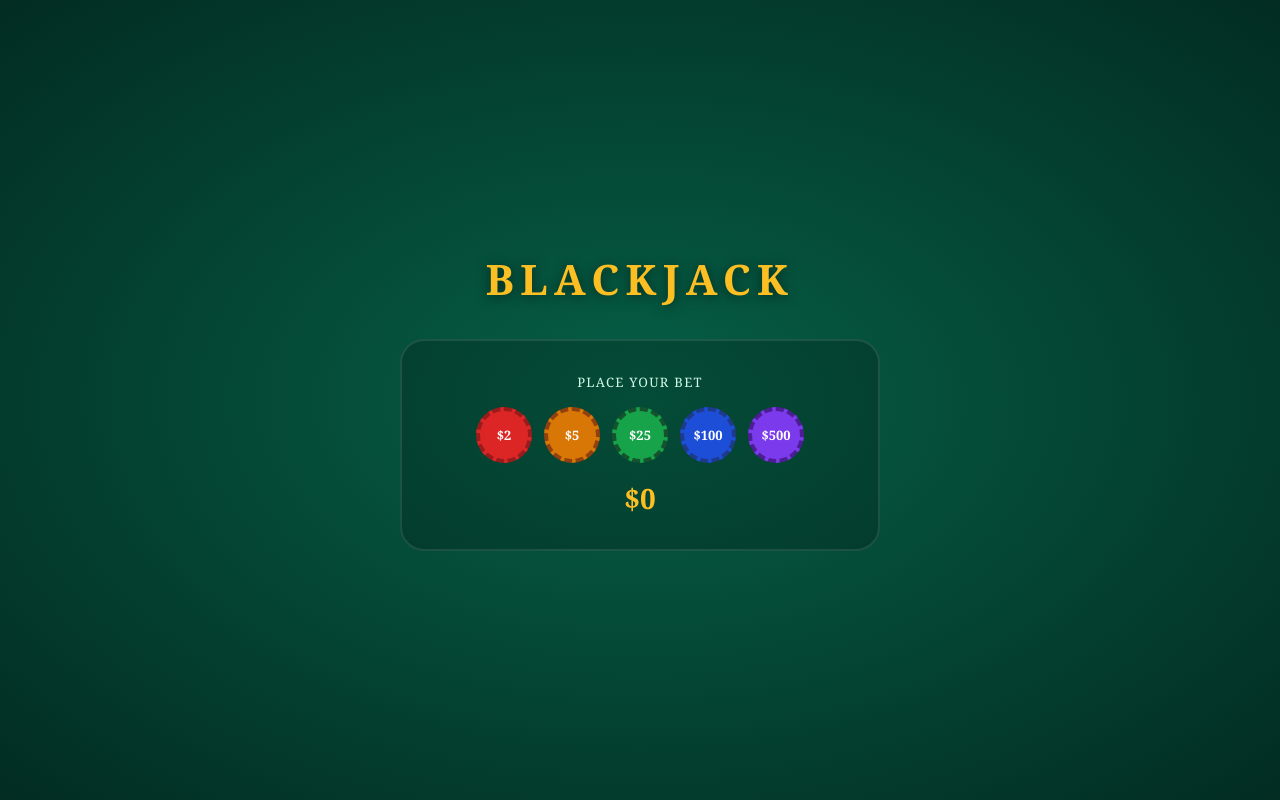
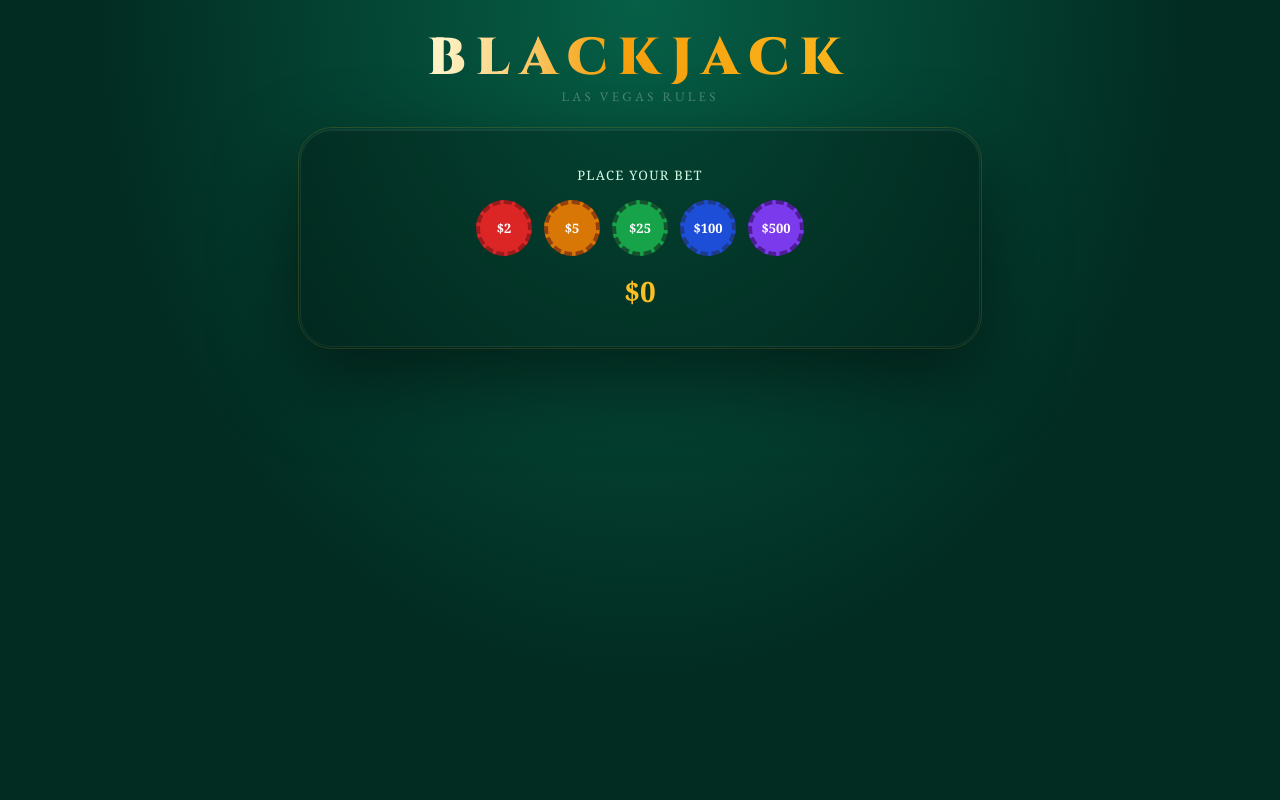
Before and after one commit to sabrinahaniff/blackjack-remade, a React (Vite) app: page / in a window 1280 px wide. Built offline with nearby package versions, Linux system fonts and the light colour scheme.

Commit message:
update app jsx

```diff
--- a/src/App.jsx
+++ b/src/App.jsx
@@ -1,57 +1,118 @@
-import { useState } from 'react';
+import { useState, useEffect, useCallback } from 'react';
 import { useBlackjack } from './hooks/useBlackjack.js';
+import { useStats } from './hooks/useStats.js';
 import Hand from './components/Hand.jsx';
 import Chips from './components/Chips.jsx';
 import HUD from './components/HUD.jsx';
+import Stats from './components/Stats.jsx';
+import Confetti from './components/Confetti.jsx';
 
 const styles = {
   app: {
     minHeight: '100vh',
-    backgroundColor: '#064e3b',
-    backgroundImage: `radial-gradient(ellipse at center, #065f46 0%, #022c22 100%)`,
+    backgroundColor: '#022c22',
+    backgroundImage: `
+      radial-gradient(ellipse at 50% 0%, #065f46 0%, #022c22 60%),
+      repeating-linear-gradient(
+        45deg,
+        transparent,
+        transparent 40px,
+        rgba(255,255,255,0.01) 40px,
+        rgba(255,255,255,0.01) 80px
+      )
+    `,
     display: 'flex',
     flexDirection: 'column',
     alignItems: 'center',
-    justifyContent: 'center',
-    padding: '24px',
-    gap: '32px',
+    justifyContent: 'flex-start',
+    padding: '32px 24px 48px',
+    gap: '24px',
+  },
+  header: {
+    display: 'flex',
+    flexDirection: 'column',
+    alignItems: 'center',
+    gap: '4px',
   },
   title: {
-    color: '#fbbf24',
-    fontFamily: 'Georgia, serif',
-    fontSize: '42px',
-    fontWeight: 'bold',
-    letterSpacing: '0.15em',
+    fontFamily: '"Cinzel", Georgia, serif',
+    fontSize: '52px',
+    fontWeight: '900',
+    letterSpacing: '0.2em',
     textTransform: 'uppercase',
-    textShadow: '0 2px 12px rgba(0,0,0,0.5)',
     margin: 0,
+    lineHeight: 1,
+  },
+  subtitle: {
+    color: 'rgba(255,255,255,0.3)',
+    fontFamily: '"EB Garamond", Georgia, serif',
+    fontSize: '13px',
+    letterSpacing: '0.25em',
+    textTransform: 'uppercase',
   },
   table: {
     display: 'flex',
     flexDirection: 'column',
     alignItems: 'center',
-    gap: '40px',
-    background: 'rgba(0,0,0,0.2)',
-    borderRadius: '24px',
-    padding: '32px 48px',
-    border: '2px solid rgba(255,255,255,0.1)',
-    minWidth: '480px',
+    gap: '32px',
+    background: 'rgba(0,0,0,0.25)',
+    borderRadius: '32px',
+    padding: '36px 52px',
+    border: '1px solid rgba(255,255,255,0.07)',
+    minWidth: '520px',
+    maxWidth: '680px',
+    width: '100%',
+    position: 'relative',
+    boxShadow: '0 32px 80px rgba(0,0,0,0.5), inset 0 1px 0 rgba(255,255,255,0.08)',
+  },
+  tableRing: {
+    position: 'absolute',
+    inset: '-3px',
+    borderRadius: '34px',
+    border: '1px solid rgba(251,191,36,0.15)',
+    pointerEvents: 'none',
   },
   divider: {
     width: '100%',
     height: '1px',
-    background: 'rgba(255,255,255,0.1)',
+    background: 'linear-gradient(90deg, transparent, rgba(255,255,255,0.08), transparent)',
   },
-  bust: {
-    color: '#f87171',
-    fontFamily: 'Georgia, serif',
-    fontSize: '13px',
-    letterSpacing: '0.1em',
+  dealerThinking: {
+    color: 'rgba(255,255,255,0.5)',
+    fontFamily: '"EB Garamond", Georgia, serif',
+    fontSize: '14px',
+    fontStyle: 'italic',
+    letterSpacing: '0.05em',
+  },
+  keyboardHints: {
+    display: 'flex',
+    gap: '16px',
+    marginTop: '4px',
+  },
+  keyHint: {
+    display: 'flex',
+    alignItems: 'center',
+    gap: '6px',
+    color: 'rgba(255,255,255,0.25)',
+    fontSize: '11px',
+    fontFamily: '"EB Garamond", Georgia, serif',
+  },
+  key: {
+    background: 'rgba(255,255,255,0.08)',
+    border: '1px solid rgba(255,255,255,0.15)',
+    borderRadius: '4px',
+    padding: '1px 6px',
+    fontSize: '11px',
+    fontFamily: 'monospace',
+    color: 'rgba(255,255,255,0.4)',
   },
 };
 
 export default function App() {
   const [bet, setBet] = useState(0);
+  const { stats, winRate, recordResult, resetStats } = useStats();
+  const [showConfetti, setShowConfetti] = useState(false);
+
   const {
     playerHand,
     dealerHand,
@@ -69,18 +130,59 @@ export default function App() {
     resetGame,
   } = useBlackjack();
 
+  // record result and trigger confetti
+  useEffect(() => {
+    if (result) {
+      recordResult(result, activeBet);
+      if (result === 'win' || result === 'blackjack') {
+        setShowConfetti(true);
+        setTimeout(() => setShowConfetti(false), 3000);
+      }
+    }
+  }, [result]);
+
+  // keyboard shortcuts
+  const handleKey = useCallback((e) => {
+    if (phase !== 'player') return;
+    if (e.key === 'h' || e.key === 'H') hit();
+    if (e.key === 's' || e.key === 'S') stand();
+    if (e.key === 'd' || e.key === 'D') {
+      if (playerHand.length === 2 && bankroll >= activeBet) doubleDown();
+    }
+  }, [phase, hit, stand, doubleDown, playerHand, bankroll, activeBet]);
+
+  useEffect(() => {
+    window.addEventListener('keydown', handleKey);
+    return () => window.removeEventListener('keydown', handleKey);
+  }, [handleKey]);
+
   return (
     <div style={styles.app}>
-      <h1 style={styles.title}>Blackjack</h1>
+      <Confetti active={showConfetti} />
+
+      <div style={styles.header}>
+        <h1 style={styles.title} className="gold-shimmer">Blackjack</h1>
+        <span style={styles.subtitle}>Las Vegas Rules</span>
+      </div>
+
+      <Stats stats={stats} winRate={winRate} onReset={resetStats} />
 
       <div style={styles.table}>
+        <div style={styles.tableRing} />
 
-        {/* dealer side */}
+        {/* dealer */}
         {dealerHand.length > 0 && (
           <Hand
             hand={dealerHand}
-            label={`Dealer${!dealerHidden ? ` — ${dealerTotal}` : ''}`}
+            label={
+              phase === 'dealer'
+                ? `Dealer is thinking...`
+                : dealerHand.length > 0 && !dealerHidden
+                ? `Dealer — ${dealerTotal}`
+                : 'Dealer'
+            }
             dealerHidden={dealerHidden}
+            isThinking={phase === 'dealer'}
           />
         )}
 
@@ -88,15 +190,15 @@ export default function App() {
           <div style={styles.divider} />
         )}
 
-        {/* player side */}
+        {/* player */}
         {playerHand.length > 0 && (
           <Hand
             hand={playerHand}
-            label={`You - ${playerTotal}`}
+            label={`You — ${playerTotal}`}
           />
         )}
 
-        {/* betting phase */}
+        {/* betting */}
         {phase === 'betting' && (
           <Chips
             bet={bet}
@@ -109,8 +211,9 @@ export default function App() {
           />
         )}
 
-        {/* actions + result */}
+        {/* actions */}
         {phase !== 'betting' && (
+          <>
             <HUD
               phase={phase}
               result={result}
@@ -124,8 +227,22 @@ export default function App() {
               onDouble={doubleDown}
               onNext={resetGame}
             />
+
+            {phase === 'player' && (
+              <div style={styles.keyboardHints}>
+                <div style={styles.keyHint}>
+                  <span style={styles.key}>H</span> Hit
+                </div>
+                <div style={styles.keyHint}>
+                  <span style={styles.key}>S</span> Stand
+                </div>
+                <div style={styles.keyHint}>
+                  <span style={styles.key}>D</span> Double
+                </div>
+              </div>
             )}
-
+          </>
+        )}
       </div>
     </div>
   );
```
Lines whose indentation alone changed are shown as unchanged.
